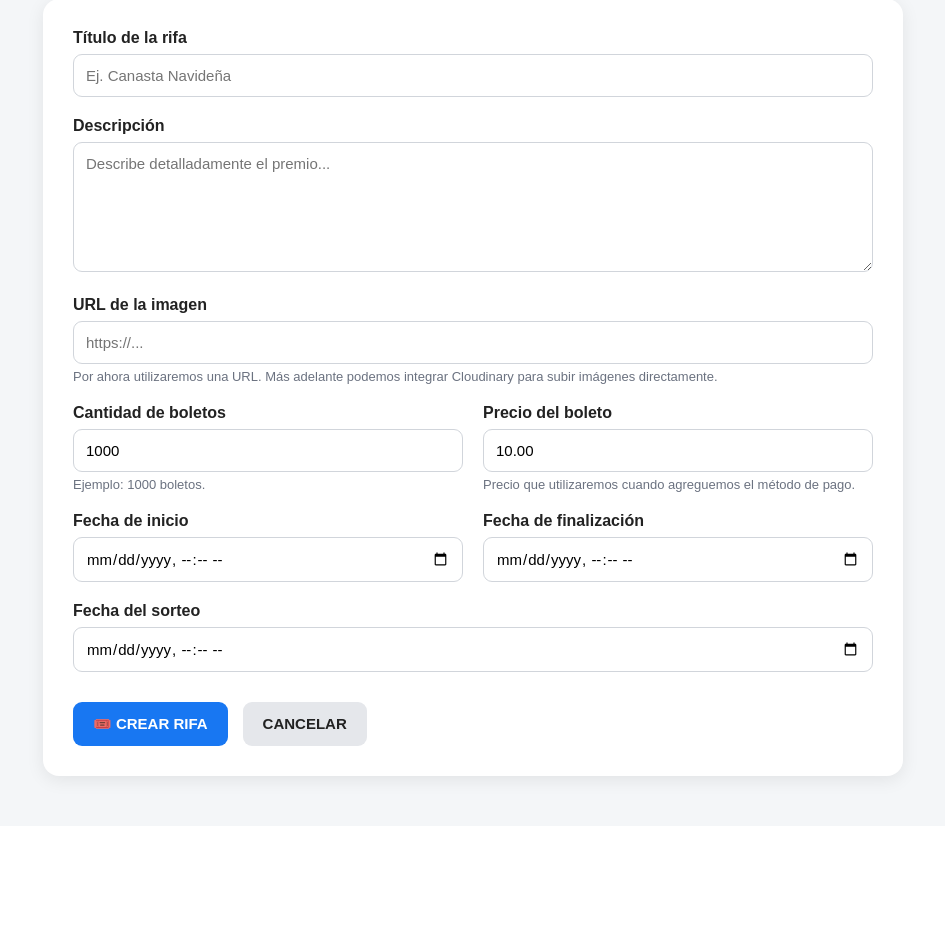
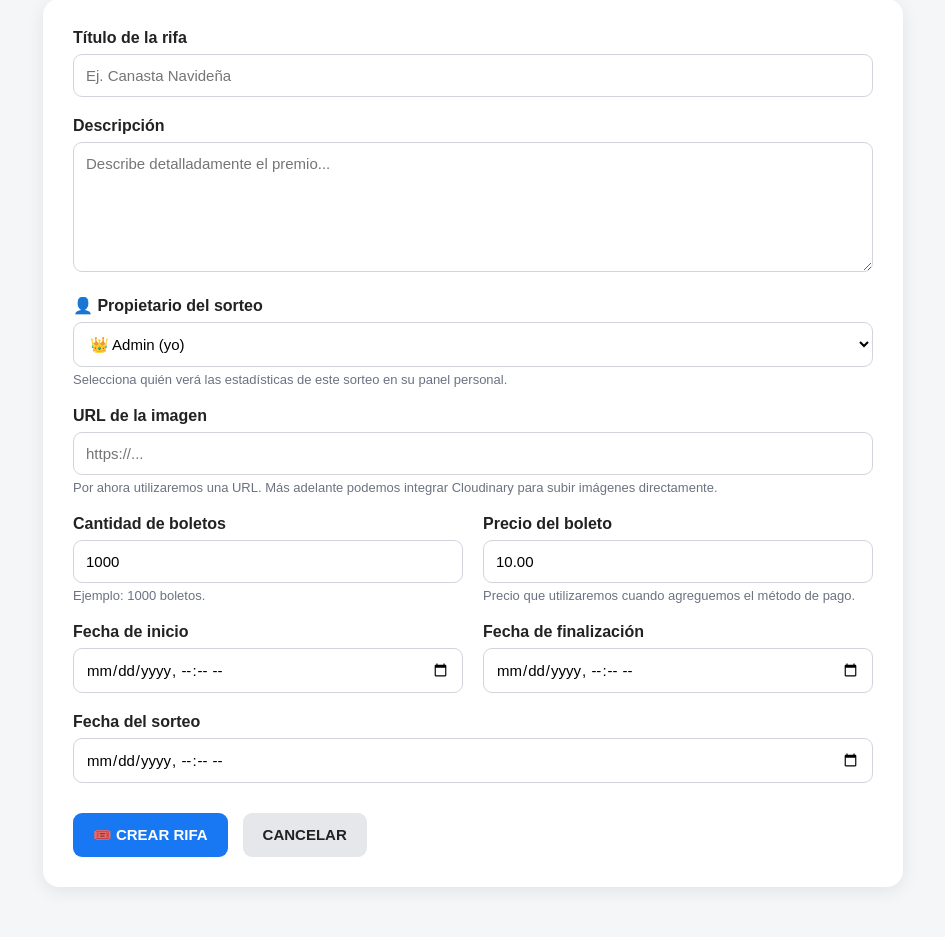
Before and after one commit to redllinas1248/sorteos, a Flask app: page /rifas/admin/nueva in a window 1280 px wide. Shown: the part 172-1109 px from the top of the page, without its empty margins (167-1112 px from the left). Before the commit the page ends 963 px from the top, so only its background shows below. Run offline with Flask 3, Linux system fonts and the light colour scheme; the visitor is signed in with stand-in values (Sample User, id 1); data that the repository does not hold is empty; some libraries are stand-ins or nearby versions.

Commit message:
Agregar campo propietario al crear/editar rifa

```diff
--- a/app.py
+++ b/app.py
@@ -1668,7 +1668,35 @@ def admin_tickets(rifa_id):
 @app.route("/rifas/admin/nueva")
 @super_admin_required
 def nueva_rifa():
-    return render_template("nueva_rifa.html")
+
+    db = get_db()
+
+    try:
+
+        cursor = db.cursor()
+
+        # Obtener usuarios disponibles para asignar como propietarios
+        cursor.execute("""
+            SELECT
+                id,
+                username,
+                nombre,
+                propietario_slug
+            FROM sp_admins
+            WHERE activo = TRUE
+            ORDER BY nombre
+        """)
+
+        usuarios = cursor.fetchall()
+
+        return render_template(
+            "nueva_rifa.html",
+            usuarios=usuarios
+        )
+
+    finally:
+
+        db.close()
 
 
 @app.route("/rifas/admin/nueva", methods=["POST"])
@@ -1683,37 +1711,26 @@ def crear_rifa():
     fecha_inicio = request.form.get("fecha_inicio", "").strip()
     fecha_fin = request.form.get("fecha_fin", "").strip()
     fecha_sorteo = request.form.get("fecha_sorteo", "").strip()
+    propietario_slug = request.form.get("propietario_slug", "admin").strip().lower() or "admin"
 
     if not titulo:
-
         flash("El título del sorteo es obligatorio.", "error")
-
         return redirect(url_for("nueva_rifa"))
 
     try:
-
         cantidad_boletos = int(cantidad_boletos)
-
         if cantidad_boletos <= 0:
             raise ValueError
-
     except (ValueError, TypeError):
-
         flash("La cantidad de boletos debe ser mayor que cero.", "error")
-
         return redirect(url_for("nueva_rifa"))
 
     try:
-
         precio_boleto = float(precio_boleto)
-
         if precio_boleto <= 0:
             raise ValueError
-
     except (ValueError, TypeError):
-
         flash("El precio del boleto debe ser mayor que cero.", "error")
-
         return redirect(url_for("nueva_rifa"))
 
     db = get_db()
@@ -1722,11 +1739,25 @@ def crear_rifa():
 
         cursor = db.cursor()
 
+        # Validar que el propietario exista (si no es "admin")
+        if propietario_slug != "admin":
+            cursor.execute("""
+                SELECT id FROM sp_admins
+                WHERE propietario_slug = %s
+                  AND activo = TRUE
+            """, (propietario_slug,))
+
+            if not cursor.fetchone():
+                flash("El propietario seleccionado no existe o está inactivo.", "error")
+                return redirect(url_for("nueva_rifa"))
+
+        # Crear la rifa con propietario
         cursor.execute("""
             INSERT INTO sp_rifas (
                 titulo, descripcion, imagen_url,
                 cantidad_boletos, precio_boleto, estado,
                 fecha_inicio, fecha_fin, fecha_sorteo,
+                propietario_slug,
                 creado_en, actualizado_en
             )
             VALUES (
@@ -1734,19 +1765,21 @@ def crear_rifa():
                 NULLIF(%s, '')::timestamp,
                 NULLIF(%s, '')::timestamp,
                 NULLIF(%s, '')::timestamp,
+                %s,
                 NOW(), NOW()
             )
             RETURNING id
         """, (
             titulo, descripcion, imagen_url,
             cantidad_boletos, precio_boleto,
-            fecha_inicio, fecha_fin, fecha_sorteo
+            fecha_inicio, fecha_fin, fecha_sorteo,
+            propietario_slug
         ))
 
         rifa_id = cursor.fetchone()["id"]
 
+        # Crear boletos
         for numero in range(1, cantidad_boletos + 1):
-
             cursor.execute("""
                 INSERT INTO sp_boletos (
                     rifa_id, numero, estado, origen, creado_en
@@ -1796,7 +1829,8 @@ def editar_rifa(rifa_id):
             SELECT
                 id, titulo, descripcion, imagen_url,
                 cantidad_boletos, precio_boleto, estado,
-                fecha_inicio, fecha_fin, fecha_sorteo
+                fecha_inicio, fecha_fin, fecha_sorteo,
+                propietario_slug
             FROM sp_rifas
             WHERE id = %s
         """, (rifa_id,))
@@ -1804,14 +1838,27 @@ def editar_rifa(rifa_id):
         rifa = cursor.fetchone()
 
         if not rifa:
-
             flash("El sorteo no existe.", "error")
-
             return redirect(url_for("admin_rifas"))
+
+        # Obtener usuarios disponibles
+        cursor.execute("""
+            SELECT
+                id,
+                username,
+                nombre,
+                propietario_slug
+            FROM sp_admins
+            WHERE activo = TRUE
+            ORDER BY nombre
+        """)
+
+        usuarios = cursor.fetchall()
 
         return render_template(
             "nueva_rifa.html",
             rifa=rifa,
+            usuarios=usuarios,
             modo_edicion=True
         )
 
@@ -1832,37 +1879,26 @@ def actualizar_rifa(rifa_id):
     fecha_inicio = request.form.get("fecha_inicio", "").strip()
     fecha_fin = request.form.get("fecha_fin", "").strip()
     fecha_sorteo = request.form.get("fecha_sorteo", "").strip()
+    propietario_slug = request.form.get("propietario_slug", "admin").strip().lower() or "admin"
 
     if not titulo:
-
         flash("El título del sorteo es obligatorio.", "error")
-
         return redirect(url_for("editar_rifa", rifa_id=rifa_id))
 
     try:
-
         cantidad_boletos = int(cantidad_boletos)
-
         if cantidad_boletos <= 0:
             raise ValueError
-
     except (ValueError, TypeError):
-
         flash("La cantidad de boletos no es válida.", "error")
-
         return redirect(url_for("editar_rifa", rifa_id=rifa_id))
 
     try:
-
         precio_boleto = float(precio_boleto)
-
         if precio_boleto <= 0:
             raise ValueError
-
     except (ValueError, TypeError):
-
         flash("El precio del boleto no es válido.", "error")
-
         return redirect(url_for("editar_rifa", rifa_id=rifa_id))
 
     db = get_db()
@@ -1870,6 +1906,18 @@ def actualizar_rifa(rifa_id):
     try:
 
         cursor = db.cursor()
+
+        # Validar propietario si no es "admin"
+        if propietario_slug != "admin":
+            cursor.execute("""
+                SELECT id FROM sp_admins
+                WHERE propietario_slug = %s
+                  AND activo = TRUE
+            """, (propietario_slug,))
+
+            if not cursor.fetchone():
+                flash("El propietario seleccionado no existe o está inactivo.", "error")
+                return redirect(url_for("editar_rifa", rifa_id=rifa_id))
 
         cursor.execute("""
             UPDATE sp_rifas
@@ -1882,21 +1930,20 @@ def actualizar_rifa(rifa_id):
                 fecha_inicio = NULLIF(%s, '')::timestamp,
                 fecha_fin = NULLIF(%s, '')::timestamp,
                 fecha_sorteo = NULLIF(%s, '')::timestamp,
+                propietario_slug = %s,
                 actualizado_en = NOW()
             WHERE id = %s
         """, (
             titulo, descripcion, imagen_url,
             cantidad_boletos, precio_boleto,
             fecha_inicio, fecha_fin, fecha_sorteo,
+            propietario_slug,
             rifa_id
         ))
 
         if cursor.rowcount == 0:
-
             db.rollback()
-
             flash("El sorteo no existe.", "error")
-
             return redirect(url_for("admin_rifas"))
 
         db.commit()
--- a/templates/nueva_rifa.html
+++ b/templates/nueva_rifa.html
@@ -74,13 +74,19 @@
         }
 
         input,
-        textarea {
+textarea,
+select {
     width: 100%;
     padding: 12px;
     border: 1px solid #d1d5db;
     border-radius: 9px;
     font-size: 15px;
     font-family: Arial, sans-serif;
+    background: white;
+}
+
+select {
+    cursor: pointer;
 }
 
         input:focus,
@@ -278,6 +284,35 @@
 
             </div>
 
+
+                        <!-- PROPIETARIO -->
+
+            <div class="campo">
+
+                <label for="propietario_slug">
+                    👤 Propietario del sorteo
+                </label>
+
+                <select id="propietario_slug" name="propietario_slug">
+
+                    <option value="admin" {% if modo_edicion and rifa.propietario_slug == 'admin' %}selected{% endif %}>
+    👑 Admin (yo)
+</option>
+
+                    {% for u in usuarios %}
+                        <option value="{{ u.propietario_slug }}"
+                            {% if modo_edicion and rifa.propietario_slug == u.propietario_slug %}selected{% endif %}>
+                            {{ u.nombre }} (@{{ u.username }})
+                        </option>
+                    {% endfor %}
+
+                </select>
+
+                <span class="ayuda">
+                    Selecciona quién verá las estadísticas de este sorteo en su panel personal.
+                </span>
+
+            </div>
 
             <!-- IMAGEN -->
 
```
Lines whose indentation alone changed are shown as unchanged.
